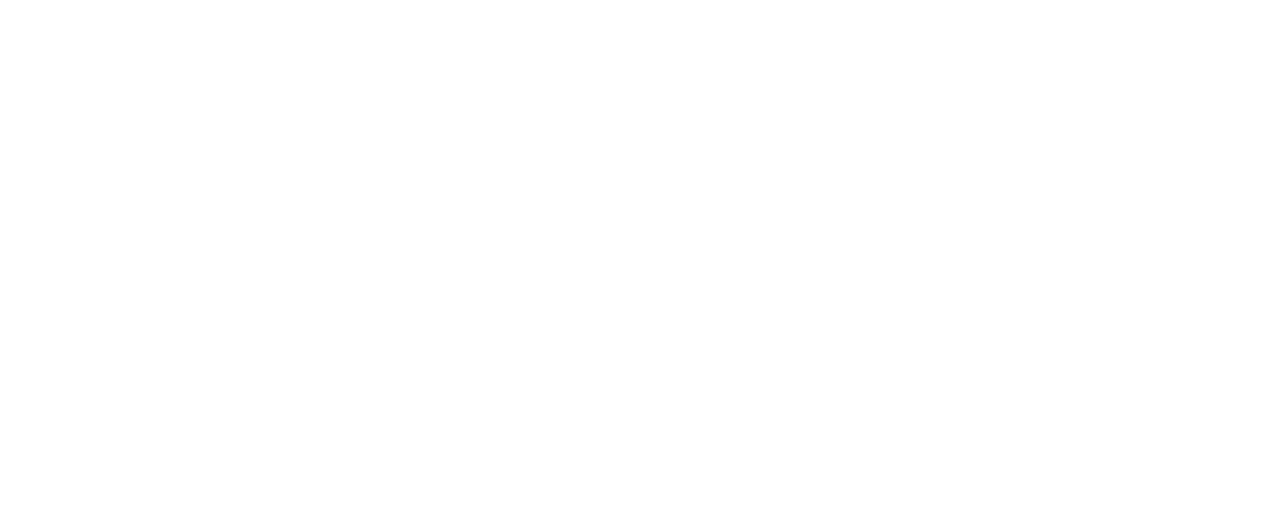
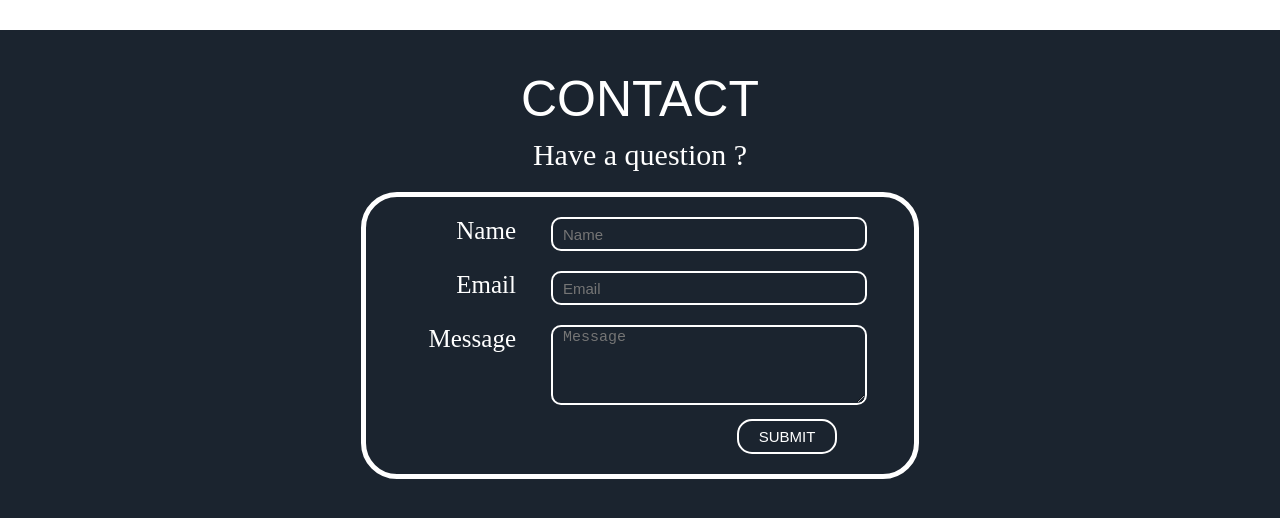
Before and after one commit to vrao-jpg/portfolio, an Angular app: page / in a window 1280 px wide. Shown: the part 1470-1988 px from the top of the page. Before the commit the page ends 1500 px from the top, so only its background shows below. Built offline with nearby package versions, Linux system fonts and the light colour scheme.

Commit message:
added contat

```diff
--- a/src/app/app.module.ts
+++ b/src/app/app.module.ts
@@ -7,13 +7,15 @@ import { HeaderComponent } from './header/header.component';
 import { homeComponent } from './home/home.component';
 import { BrowserAnimationsModule } from '@angular/platform-browser/animations';
 import { aboutComponent } from './about/about.component';
+import { contactComponent } from './contact/contact.component';
 
 @NgModule({
   declarations: [
     AppComponent,
     HeaderComponent,
     homeComponent,
-    aboutComponent
+    aboutComponent,
+    contactComponent
   ],
   imports: [
     BrowserModule,
--- /dev/null
+++ b/src/app/contact/contact.component.html
@@ -0,0 +1,16 @@
+<div class="contact-container">
+    <label class="contact">CONTACT</label>
+    <label class="message">Have a question ?</label>
+    <div class="table">
+        <div class="row">
+          <label class="leftName">Name</label><div class="rightName"><input placeholder="Name" type="text"></div>
+        </div>
+        <div class="row">
+          <label class="leftName">Email</label><div class="rightName"><input placeholder="Email" type="text"></div>
+        </div>
+        <div class="row">
+            <label class="leftName">Message</label><div class="rightName"><textarea placeholder="Message" rows="4"></textarea></div>
+        </div>
+        <div style="display:flex;justify-content:flex-end;margin-top: 10px;"><button>SUBMIT</button></div>
+    </div>
+</div>
--- /dev/null
+++ b/src/app/contact/contact.component.scss
@@ -0,0 +1,115 @@
+.contact-container {
+    background: #1b242f;
+    height: 600px;
+    display: flex;
+    align-items: center;
+    flex-direction: column;
+    padding-top: 40px;
+    .contact {
+      color: white;
+      font-size: 50px;
+      font-family: fantasy;
+    }
+    .message {
+      color: white;
+      font-size: 30px;
+      padding-top: 10px;
+      font-family: cursive;
+    }
+    .table {
+        display: flex;
+        flex-direction: column;
+        padding-right: 47px;
+        border: 5px solid white;
+        margin-top: 20px;
+        border-radius: 36px;
+        padding-bottom: 20px;
+        position: relative;
+        .leftName{
+            width: 150px;
+            color: white;
+            font-size: 25px;
+            font-family: cursive;
+            display: flex;
+            justify-content: flex-end;
+            margin-right: 35px;
+        }
+        .rightName{
+
+        }
+        .row {
+            margin-top: 20px;
+            display: flex;
+        }
+        input {
+            height: 28px;
+            width: 300px;
+            background-color: transparent;
+            border: 2px solid white;
+            border-radius: 10px;
+            color: white;
+            font-size: 18px;
+            padding-left: 10px;
+        }
+        input::placeholder {
+            font-size: 15px;
+        }
+        textarea{
+            width:300px;
+            background-color: transparent;
+            border: 2px solid white;
+            border-radius: 10px;
+            color: white;
+            font-size: 16px;
+            padding-left: 10px;
+        }
+        textarea::placeholder{
+            font-size: 15px;
+        }
+        button {
+          height: 35px;
+          width: 100px;
+          background-color: transparent;
+          border: 2px solid white;
+          border-radius: 15px;
+          color: white;
+          font-size: 15px;
+          margin-right: 30px;
+        }
+    }
+}
+
+@media only screen and (max-device-width: 480px) {
+    .contact-container {
+        width: 100%;
+        height: 400px;
+        .contact {
+          font-size: 30px;
+        }
+        .message {
+          font-size: 20px;
+        }
+        .table {
+            padding-bottom: 15px;
+            padding-right:0px;
+            border-radius: 20px;
+            width: 90%;
+            .leftName{
+               display: none;
+            }
+            .rightName{
+
+            }
+            .row{
+                justify-content: center;
+            }
+            input {
+                height: 28px;
+                width: 250px;
+            }
+            textarea{
+                width:250px;
+            }
+        }
+    }
+}
--- /dev/null
+++ b/src/app/contact/contact.component.ts
@@ -0,0 +1,10 @@
+import { Component } from '@angular/core';
+
+@Component({
+  selector: 'contact-component',
+  templateUrl: './contact.component.html',
+  styleUrls: ['./contact.component.scss']
+})
+export class contactComponent{
+  title = 'practice-app';
+}
--- a/src/app/header/header.component.html
+++ b/src/app/header/header.component.html
@@ -1,9 +1,9 @@
-<div class="top-container">
+<div class="top-container" id="menubar">
     <div class="intro"> Hello, i am <label>Vasudev Rao</label></div>
 </div>
-<div class="href-container">
+<div class="href-container" [ngClass]="menuOnTop ? 'show-top' : ''" id="menubar">
     <div class="tab" *ngFor="let list of linkList"><label>{{list}}</label></div>
-    <div class="hamburger" (click)="toggleDiv()"><img class="image-class" height="100%" src="https://vrao-jpg.github.io/portfolio/assets/images/hamburger.png"></div>
+    <div class="hamburger"  (click)="toggleDiv()"><img class="image-class" height="100%" src="https://vrao-jpg.github.io/portfolio/assets/images/hamburger.png"></div>
     <div  [@showDropDown]="animationState" class="listItem">
         <div class="item" *ngFor="let list of linkList">{{list}}</div>
     </div>
--- a/src/app/header/header.component.scss
+++ b/src/app/header/header.component.scss
@@ -18,6 +18,11 @@
     label {
         color:#9400D3;
     }
+}
+.show-top{
+    position: fixed !important;
+    top: 0;
+    width: 100%;
 }
 @media only screen and (min-device-width: 880px) {
     .intro:hover {
@@ -69,8 +74,11 @@
         display: none;
     }
     .href-container{
+        padding-left:0px;
+    display: flex;
     justify-content: flex-end;
     height: 60px;
+
     .hamburger {
         display: block;
         height:100%;
--- a/src/app/header/header.component.ts
+++ b/src/app/header/header.component.ts
@@ -1,4 +1,4 @@
-import { Component } from '@angular/core';
+import { Component, HostListener } from '@angular/core';
 import { trigger, transition , style, animate, state, group } from '@angular/animations';
 
 @Component({
@@ -44,6 +44,17 @@ export class HeaderComponent{
   linkList = ['About', 'Career', 'Contact'];
   showMenu : boolean= false;
   animationState = 'out';
+  menuOnTop :boolean = false;
+  @HostListener("window:scroll", [])
+  onWindowScroll() {
+    const menu = document.getElementById('menubar');
+    console.warn(menu.getBoundingClientRect());
+    if (menu.getBoundingClientRect().bottom < -20) {
+      this.menuOnTop = true;
+    } else {
+      this.menuOnTop = false;
+    }
+  }
   toggleDiv() {
     this.animationState = this.animationState === 'out' ? 'in' : 'out';
     console.warn(this.animationState);
--- a/src/app/home/home.component.html
+++ b/src/app/home/home.component.html
@@ -1,2 +1,3 @@
 <header-component></header-component>
 <about-component></about-component>
+<contact-component></contact-component>
```
